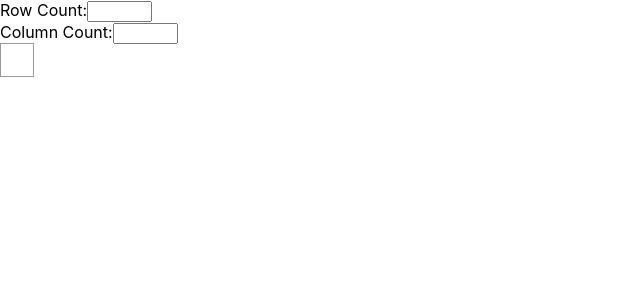
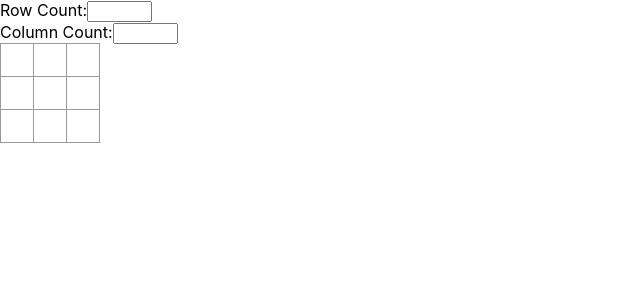
Before and after one commit to rickumali/react-squares, a React (Create React App) app: page / in a window 1280 px wide. Shown: the top 300 px of the page, without its empty margins (0-640 px from the left). Built offline with nearby package versions, Linux system fonts and the light colour scheme.

Commit message:
Makes a static 3x3 board
I'll make these into components soon

```diff
--- a/src/App.js
+++ b/src/App.js
@@ -10,6 +10,18 @@ function App() {
       <div>
         <div className='board-row'>
           <Square/>
+          <Square/>
+          <Square/>
+        </div>
+        <div className='board-row'>
+          <Square/>
+          <Square/>
+          <Square/>
+        </div>
+        <div className='board-row'>
+          <Square/>
+          <Square/>
+          <Square/>
         </div>
       </div>
     </div>
```
